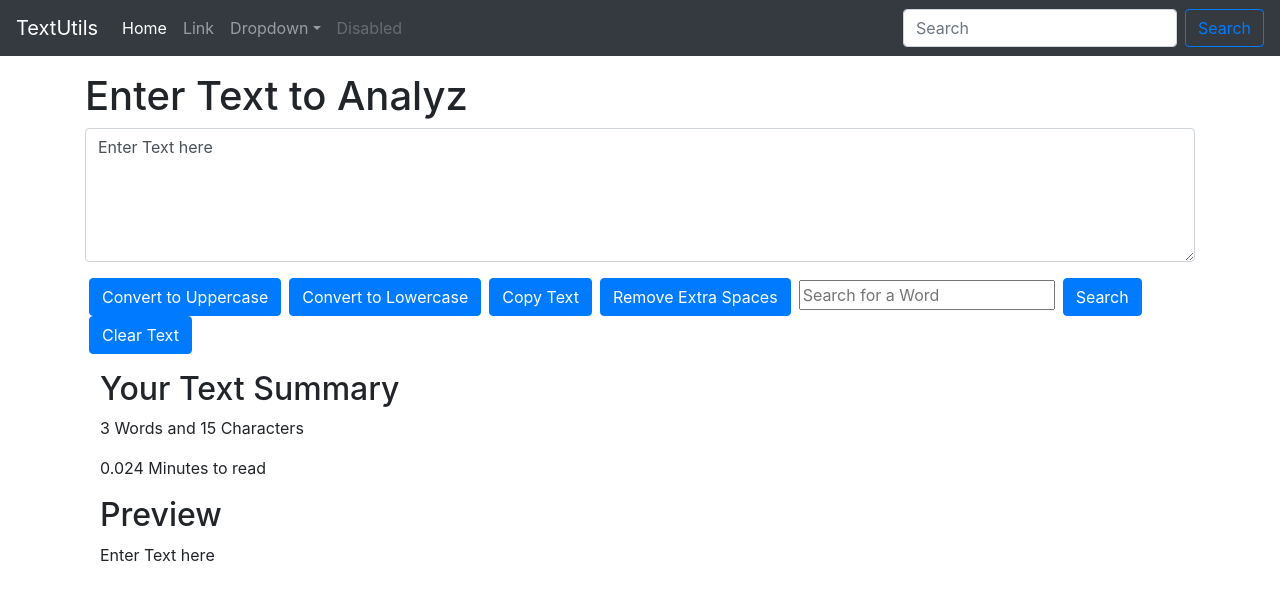
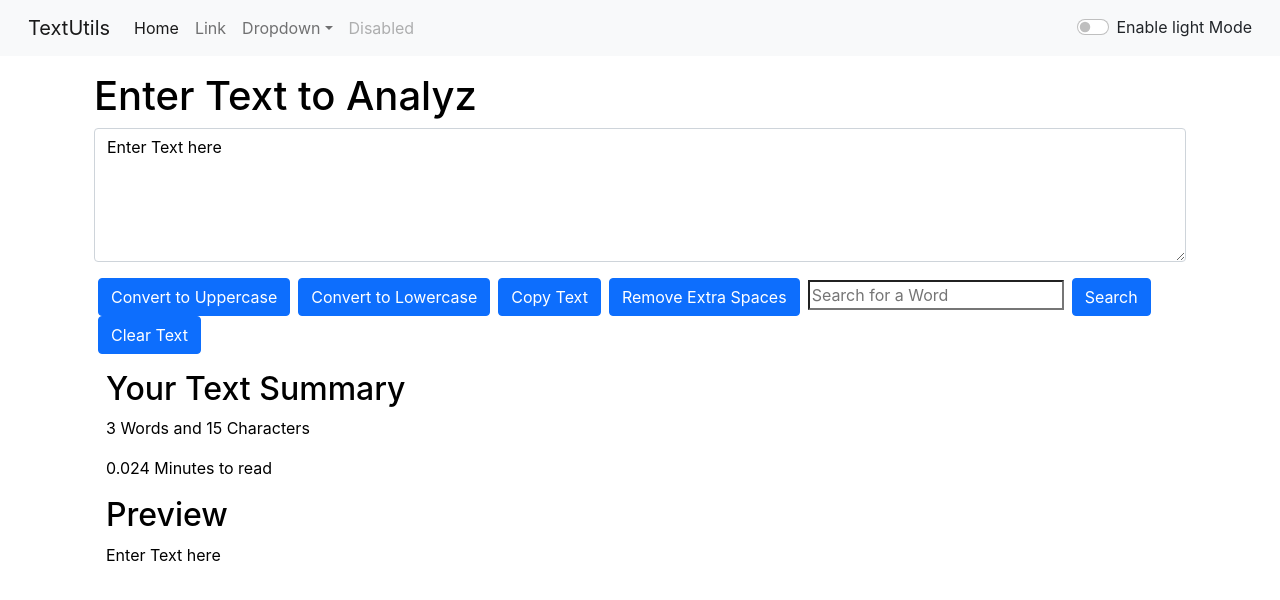
Before and after one commit to SagarUdgiri/TextUtils, a React (Create React App) app: page / in a window 1280 px wide. Shown: the top 600 px of the page. Built offline with nearby package versions, Linux system fonts and the light colour scheme.

Commit message:
Enabling Dark/Light Mode

```diff
--- a/public/index.html
+++ b/public/index.html
@@ -23,7 +23,7 @@
       Learn how to configure a non-root public URL by running `npm run build`.
     -->
     <link rel="stylesheet" href="https://maxcdn.bootstrapcdn.com/bootstrap/4.0.0/css/bootstrap.min.css" integrity="sha384-Gn5384xqQ1aoWXA+058RXPxPg6fy4IWvTNh0E263XmFcJlSAwiGgFAW/dAiS6JXm" crossorigin="anonymous">
-
+    <link href="https://cdn.jsdelivr.net/npm/bootstrap@5.0.2/dist/css/bootstrap.min.css" rel="stylesheet" integrity="sha384-EVSTQN3/azprG1Anm3QDgpJLIm9Nao0Yz1ztcQTwFspd3yD65VohhpuuCOmLASjC" crossorigin="anonymous">
     <title>React App</title>
 </head>
 
@@ -33,6 +33,9 @@
     <script src="https://code.jquery.com/jquery-3.2.1.slim.min.js" integrity="sha384-KJ3o2DKtIkvYIK3UENzmM7KCkRr/rE9/Qpg6aAZGJwFDMVNA/GpGFF93hXpG5KkN" crossorigin="anonymous"></script>
     <script src="https://cdnjs.cloudflare.com/ajax/libs/popper.js/1.12.9/umd/popper.min.js" integrity="sha384-ApNbgh9B+Y1QKtv3Rn7W3mgPxhU9K/ScQsAP7hUibX39j7fakFPskvXusvfa0b4Q" crossorigin="anonymous"></script>
     <script src="https://maxcdn.bootstrapcdn.com/bootstrap/4.0.0/js/bootstrap.min.js" integrity="sha384-JZR6Spejh4U02d8jOt6vLEHfe/JQGiRRSQQxSfFWpi1MquVdAyjUar5+76PVCmYl" crossorigin="anonymous"></script>
+
+    <script src="https://cdn.jsdelivr.net/npm/@popperjs/core@2.9.2/dist/umd/popper.min.js" integrity="sha384-IQsoLXl5PILFhosVNubq5LC7Qb9DXgDA9i+tQ8Zj3iwWAwPtgFTxbJ8NT4GN1R8p" crossorigin="anonymous"></script>
+    <script src="https://cdn.jsdelivr.net/npm/bootstrap@5.0.2/dist/js/bootstrap.min.js" integrity="sha384-cVKIPhGWiC2Al4u+LWgxfKTRIcfu0JTxR+EQDz/bgldoEyl4H0zUF0QKbrJ0EcQF" crossorigin="anonymous"></script>
     <!--
       This HTML file is a template.
       If you open it directly in the browser, you will see an empty page.
--- a/src/App.js
+++ b/src/App.js
@@ -2,17 +2,31 @@ import './App.css';
 import About from './Components/About';
 import Navbar from './Components/Navbar';
 import TextForm from './Components/TextForm';
+import React, { useState } from 'react'
 
 function App() {
   // const titles=["Home","About","Contact"];
   function searched() {
     alert("fdj")
   }
+  function toggleMode() {
+    if (Mode === 'light')
+    {
+      setMode('dark')
+      document.body.style.backgroundColor='grey'
+    }
+    else
+    {
+      setMode('light')
+      document.body.style.backgroundColor='white'
+    }
+  }
+  const [Mode, setMode] = useState('light');
   return (
     <div >
-      <Navbar title="TextUtils" search={searched}></Navbar>
+      <Navbar title="TextUtils" search={searched} mode={Mode} toggleMode={toggleMode}></Navbar>
       <div className="container my-3">
-      <TextForm heading="Enter Text to Analyz"/>
+      <TextForm heading="Enter Text to Analyz" mode={Mode} toggleMode={toggleMode}/>
       {/* <About/> */}
       </div>
     </div>
--- a/src/Components/Navbar.js
+++ b/src/Components/Navbar.js
@@ -2,82 +2,48 @@ import React from "react";
 
 const Navbar = (props) => {
   return (
-    <nav className="navbar navbar-expand-lg navbar-dark bg-dark">
-      <a className="navbar-brand" href="/">
-        {props.title}
-      </a>
-      <button
-        className="navbar-toggler"
-        type="button"
-        data-toggle="collapse"
-        data-target="#navbarSupportedContent"
-        aria-controls="navbarSupportedContent"
-        aria-expanded="false"
-        aria-label="Toggle navigation"
-      >
+
+      <nav className={`navbar navbar-expand-lg navbar-${props.mode} bg-${props.mode}`}>
+        <div className="container-fluid">
+          <a className="navbar-brand" href="#">{props.title}</a>
+          <button className="navbar-toggler" type="button" data-bs-toggle="collapse" data-bs-target="#navbarSupportedContent" aria-controls="navbarSupportedContent" aria-expanded="false" aria-label="Toggle navigation">
           <span className="navbar-toggler-icon"></span>
           </button>
-
           <div className="collapse navbar-collapse" id="navbarSupportedContent">
-        <ul className="navbar-nav mr-auto">
-          <li className="nav-item active">
-            <a className="nav-link" href="/">
-              Home <span className="sr-only">(current)</span>
-            </a>
+              <ul className="navbar-nav me-auto mb-2 mb-lg-0">
+                <li className="nav-item">
+                  <a className="nav-link active" aria-current="page" href="#">Home</a>
                   </li>
                 <li className="nav-item">
-            <a className="nav-link" href="/">
-              Link
-            </a>
+                  <a className="nav-link" href="#">Link</a>
                   </li>
                 <li className="nav-item dropdown">
-            <a
-              className="nav-link dropdown-toggle"
-              href="/"
-              id="navbarDropdown"
-              role="button"
-              data-toggle="dropdown"
-              aria-haspopup="true"
-              aria-expanded="false"
-            >
+                  <a className="nav-link dropdown-toggle" href="#" id="navbarDropdown" role="button" data-bs-toggle="dropdown" aria-expanded="false">
                   Dropdown
                   </a>
-            <div className="dropdown-menu" aria-labelledby="navbarDropdown">
-              <a className="dropdown-item" href="/">
-                Action
-              </a>
-              <a className="dropdown-item" href="/">
-                Another action
-              </a>
-              <div className="dropdown-divider"></div>
-              <a className="dropdown-item" href="/">
-                Something else here
-              </a>
-            </div>
+                  <ul className="dropdown-menu" aria-labelledby="navbarDropdown">
+                    <li><a className="dropdown-item" href="#">Action</a></li>
+                    <li><a className="dropdown-item" href="#">Another action</a></li>
+                    <li><hr className="dropdown-divider"/></li>
+                    <li><a className="dropdown-item" href="#">Something else here</a></li>
+                  </ul>
                 </li>
                 <li className="nav-item">
-            <a className="nav-link disabled" href="/">
-              Disabled
-            </a>
+                  <a className="nav-link disabled" href="#"  tabIndex="-1" aria-disabled="true">Disabled</a>
                 </li>
               </ul>
-        <form className="form-inline my-2 my-lg-0">
-          <input
-            className="form-control mr-sm-2"
-            type="search"
-            placeholder="Search"
-            aria-label="Search"
-          />
-          <button
-            className="btn btn-outline-primary my-2 my-sm-0"
-            type="submit"
-            onClick={props.search}
-          >
-            Search
-          </button>
-        </form>
+              {/* <form className="d-flex">
+              <input className="form-control me-2" type="search" placeholder="Search" aria-label="Search"/>
+              <button className="btn btn-outline-success" type="submit" onClick={props.search}>Search</button>
+              </form> */}
+              <div className={`form-check form-switch text-${props.mode==='light'?'dark':'light'}`}>
+                <input className="form-check-input" onClick={props.toggleMode} type="checkbox" id="flexSwitchCheckDefault"/>
+                <label className="form-check-label" htmlFor="flexSwitchCheckDefault">Enable {props.mode} Mode</label>
+              </div>
+          </div>
         </div>
       </nav>
+
   );
 };
 
--- a/src/Components/TextForm.js
+++ b/src/Components/TextForm.js
@@ -36,23 +36,27 @@ const TextForm = (props) => {
          settext(event.target.value)
      }
     return (
-        <div>
+        <div className="container" style={{color:props.mode==='dark'?'white':'black'}}>
             <h1>{props.heading}</h1>
             <div className="mb-3">
-            <textarea className="form-control" value={text} id="myText" rows="5" onChange={handleonChange}></textarea>
+            <textarea className="form-control" value={text} id="myText" rows="5" onChange={handleonChange} style={{backgroundColor:props.mode==='dark'?'grey':'white',
+            color:props.mode==='dark'?'white':'black'}}></textarea>
             </div>
             <button className="btn btn-primary mx-1" onClick={ConverttoUpper}>Convert to Uppercase</button>
             <button className="btn btn-primary mx-1" onClick={ConverttoLower}>Convert to Lowercase</button>
             <button className="btn btn-primary mx-1" onClick={handleCopy}>Copy Text</button>
             <button className="btn btn-primary mx-1" onClick={handleExtraSpaces}>Remove Extra Spaces</button>
-            <input type="text" className="mx-1" placeholder="Search for a Word" onChange={(event)=> setstr(event.target.value)}/><button className="btn btn-primary mx-1" onClick={searchString}>Search</button>
+            <input type="text" className="mx-1" placeholder="Search for a Word" onChange={(event)=> setstr(event.target.value)}
+            style={{backgroundColor:props.mode==='dark'?'grey':'white',
+            color:props.mode==='dark'?'white':'black'}}/>
+            <button className="btn btn-primary mx-1" onClick={searchString}>Search</button>
             <button className="btn btn-primary mx-1" onClick={()=> settext("")}>Clear Text</button>
             <div className="container my-3">
                 <h2>Your Text Summary</h2>
                 <p> {text.split(' ').length} Words and {text.length} Characters</p>
                 <p> {0.008 * text.split(' ').length} Minutes to read</p>
                 <h2>Preview</h2>
-                <p>{text}</p>
+                <p>{text.length>0?text:'Enter Some Text in Textarea'}</p>
             </div>
         </div>
     );
```
Lines whose indentation alone changed are shown as unchanged.
